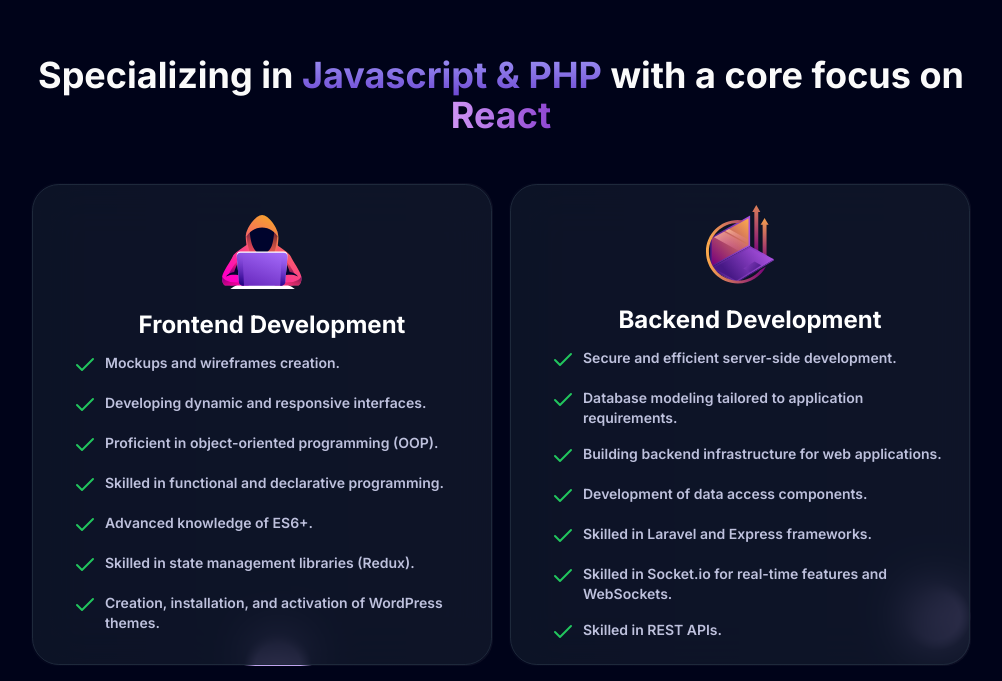
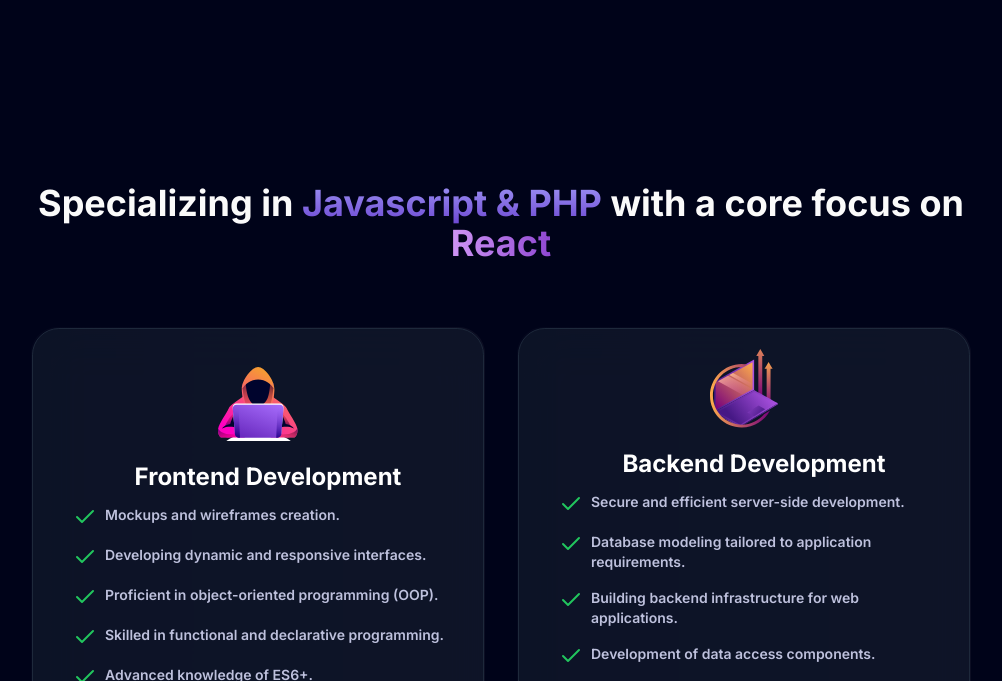
Before and after one commit to YanBerdin/next-portfolio, a Next.js app: page / in a window 1280 px wide. Shown: the part 1699-2380 px from the top of the page, without its empty margins (139-1141 px from the left). Built offline with nearby package versions, Linux system fonts and the light colour scheme.

Commit message:
Feat shadow cursor

```diff
--- a/app/globals.css
+++ b/app/globals.css
@@ -87,6 +87,74 @@
     background: linear-gradient(90deg, #161a31 0%, #06091f 100%);
   }
 }
+
+/* Cursor shadow */
+.cursor {
+  position: absolute;
+  background: hsl(var(--foreground) / 70%);
+  /*background: rgba(255, 255, 255, 0.99); /* Set a visible background color */
+  border-radius: 50%;
+  rotate: 35deg;
+  width: 260px;
+  height: 260px;
+  filter: blur(280px);
+  /*animation: shadow-slide infinite 4s linear alternate;*/
+  transform: translate(-50%, -50%); /* Center the shadow */
+}
+/*
+@keyframes shadow-slide {
+  from {
+    background: hsl(var(--primary) / 0%);
+    right: 460px;
+  }
+  to {
+    background: hsl(var(--primary) / 50%);
+    right: 160px;
+  }
+}
+*/
+
+@media (max-width: 1024px) {
+  .cursor {
+    /*top: 70px;*/
+    width: 400px;
+    height: 400px; /* Adjust the height to match the width */
+
+  }
+  /*
+  @keyframes shadow-slide {
+    from {
+      background: hsl(var(--primary) / 20%);
+      right: 460px;
+    }
+    to {
+      background: hsl(var(--primary) / 50%);
+      right: 160px;
+    }
+  }
+ */
+}
+
+@media (max-width: 768px) {
+  .cursor {
+    /*top: 70px;*/
+    width: 50px;
+    height: 50px; /* Adjust the height to match the width */
+    filter: blur(60px);
+  }
+  /*
+  @keyframes shadow-slide {
+    from {
+      background: hsl(var(--primary) / 20%);
+      right: 280px;
+    }
+    to {
+      background: hsl(var(--primary) / 30%);
+      right: 100px;
+    }
+  }
+  */
+}
 /*
 :root {
   --foreground-rgb: 0, 0, 0;
--- a/app/page.tsx
+++ b/app/page.tsx
@@ -5,21 +5,26 @@
 import { navItems } from "../data"; // "@/data"
 import { Contact } from "../components/Contact";
 import { About } from "../components/About";
+import {Cursor} from "../components/ui/Cursor";
 
 export default function Home() {
   return (
     <main className="relative bg-black-100 flex justify-center items-center flex-col overflow-hidden mx-auto sm:px-10 px-5" >
+      <Cursor />
       <div className="max-width-7xl w-full ">
+
         <h1>Yan&apos;s Portfolio</h1>
         <FloatingNav navItems={navItems} />
         <Hero />
-        <div id="about" style={{ marginTop: "-50px", paddingTop: "20px" }}>
+        <div id="hero" style={{ marginTop: "-50px", paddingTop: "20px" }}>
           <About />
         </div>
         <div id="about" style={{ marginTop: "-50px", paddingTop: "20px" }}>
           <Experience /> {/*  pas besoin de passer en props mySkills ? */}
         </div>
-        <Contact />
+        <div id="contact" style={{ marginTop: "-40px", paddingTop: "20px" }}>
+          <Contact />
+        </div>
       </div>
 
     </main>
--- a/components/About.tsx
+++ b/components/About.tsx
@@ -8,8 +8,8 @@
       {/* bg-slate-900/[0.8] border border-slate-800 backdrop-blur-xl text-white flex items-center justify-center w-full h-full text-sm antialiased */}
       <section
         id="about"
-        className="bg-slate-900/[0.8] border border-slate-800 backdrop-blur-xl rounded-lg justify-center w-11/12 mx-auto h-full  py-8">
-        <div className="px-6 flex flex-col-reverse md:flex-row gap-8 md:gap-12  lg:py-6">
+        className="bg-slate-900/[0.8] border border-slate-800 backdrop-blur-xl rounded-lg justify-center w-11/12 mx-auto h-full py-8 mt-12">
+        <div className="px-6 flex flex-col-reverse md:flex-row gap-8 md:gap-12 lg:py-6">
           <Image
             src={pilot}
             alt=""
@@ -17,14 +17,14 @@
           />
           <div className="bg-green-0 flex flex-col justify-between">
             <div className="pb-6">
-              <h2 className="text-3xl md:text-4xl font-bold">
+              <h2 className="text-lg md:text-2xl lg:text-4xl font-bold">
                 LET ME{" "}
                 <span className="bg-gradient-to-b from-primary/60 to-primary text-transparent bg-clip-text">
                   INTRODUCE{" "}
                 </span>
                 MYSELF
               </h2>
-              <p className="text-md lg:text-xl text-muted-foreground mt-4">
+              <p className="text-sm lg:text-xl text-muted-foreground mt-4">
                 Fascinated by programming from a young age thanks to my architect brother, who also became my mentor, I recently undertook a bold career change. After 20 years of experience in commerce and e-commerce, I decided to follow my passion for web development.
               </p>
 
--- a/components/Contact.tsx
+++ b/components/Contact.tsx
@@ -17,12 +17,13 @@
     console.log("Form submitted");
   };
   return (
+    <>
+    <div id="contact" className="md:h-10 md:mt-8"></div>
     <section
-      id="contact"
+      // id="contact"
       className="w-11/12 mx-auto"
     >
-      <div className="px-6 py-16">
-
+      <div className="px-6 py-6">
         <header className="mx-auto text-center">
           <h3 className="w-full text-2xl font-bold tracking-tight text-foreground md:text-3xl lg:text-4xl">
             {/*  text-[40px]  lg:text-6xl */}
@@ -149,6 +150,7 @@
         </div>
       </div>
     </section>
+    </>
   );
 }
 
--- a/components/Experience.tsx
+++ b/components/Experience.tsx
@@ -9,9 +9,9 @@
     <>
       <div id="about" className="h-10 mt-10"></div>
 
-      <section id="skills" className="w-11/12 mx-auto px-8 lg:px-20 py-10  mt-40">
+      <section id="skills" className="w-11/12 mx-auto px-8 lg:px-20 py-10 mt-40 mb-20">
         <div className="flex flex-col">
-          <h2 className="text-3xl md:text-4xl font-bold text-center ">
+          <h2 className="text-2xl md:text-3xl lg:text-4xl font-bold text-center lg:mt-20 lg:mb-4 ">
             Specializing in
             <span className="bg-gradient-to-b from-[#9f96f5]  to-[#6c47d2] text-transparent bg-clip-text">
               {" "}
@@ -23,7 +23,7 @@
               React
             </span>
           </h2>
-          <div className="w-full mt-12 grid md:grid-cols-2 gap-4">
+          <div className="w-full mt-12 grid md:grid-cols-2 gap-2 md:gap-4 lg:gap-8">
             {mySkills.map((card) => (
               <Button
                 key={card.id}
@@ -52,7 +52,7 @@
                     className=" md:w-20 m-auto object-cover" // remove w-16 add m-auto
                   />
                   <div className="lg:ms-5">
-                    <h3 className="text-center text-xl md:text-2xl font-bold">
+                    <h3 className="text-center text-lg md:text-2xl font-bold">
                       {card.title}
                     </h3>
                     {/*
--- /dev/null
+++ b/components/ui/Cursor.tsx
@@ -0,0 +1,26 @@
+"use client";
+
+import React from "react";
+import { useEffect } from 'react';
+//import 'tailwindcss/tailwind.css';
+
+export const Cursor: React.FC = () => {
+
+    useEffect(() => {
+        const cursor = document.querySelector('.cursor');
+
+        document.addEventListener('mousemove', e => {
+            if (cursor) {
+                /*cursor.setAttribute('style', `top: ${e.pageY - 10}px; left: ${e.pageX - 10}px;`);*/
+                cursor.setAttribute('style', `top: ${e.pageY + 60}px; left: ${e.pageX - 100}px;`);
+            }
+        });
+    }, []);
+
+    return (
+        <div className="cursor shadow w-20 h-20 border-2 border-white rounded-full absolute top-0 left-0 transform -translate-x-1/2 -translate-y-1/2 pointer-events-none"></div>
+        //animate-shadow-slide
+    );
+};
+
+// export default Cursor;
```
Also changed, not shown: components/Test.tsx (+46 -0 lines).
